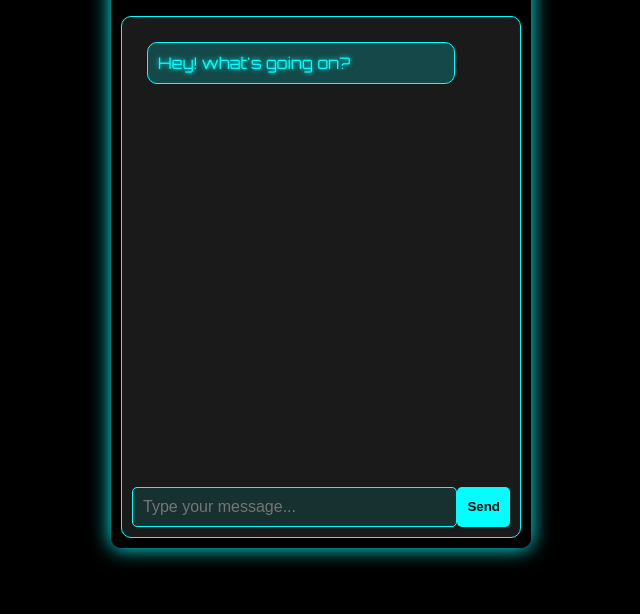
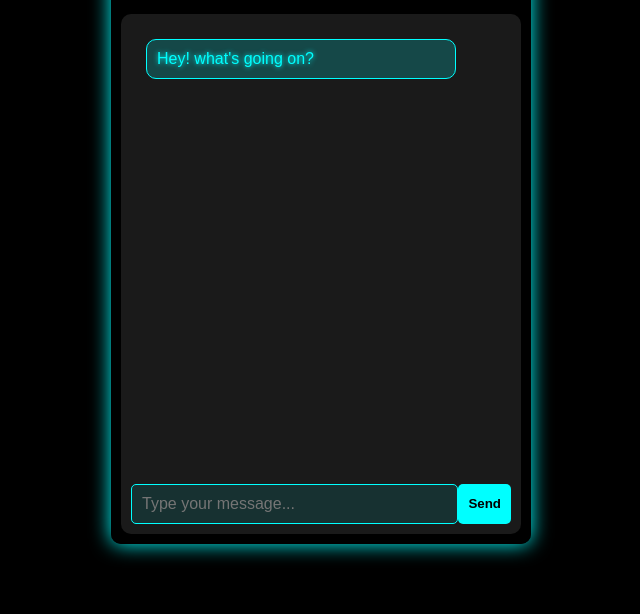
Before and after one commit to ahsan1435/Jen-2.1, a plain HTML site: page index.html in a window 1280 px wide. Shown: the part 186-800 px from the top of the page, without its empty margins (319-959 px from the left). Drawn offline with Linux system fonts and the light colour scheme.

Commit message:
Update style.css

```diff
--- a/style.css
+++ b/style.css
@@ -3,7 +3,7 @@
 body {
     background-color: #000;
     color: white;
-    font-family: 'Orbitron', sans-serif;
+    font-family: 'Arial', sans-serif;
     margin: 0;
     padding: 0;
     display: flex;
@@ -38,7 +38,7 @@ header {
     padding: 10px;
     background: rgba(255, 255, 255, 0.1);
     border-radius: 10px;
-    border: 1px solid cyan;
+    border: 1px box;
 }
 
 .messages {
```
